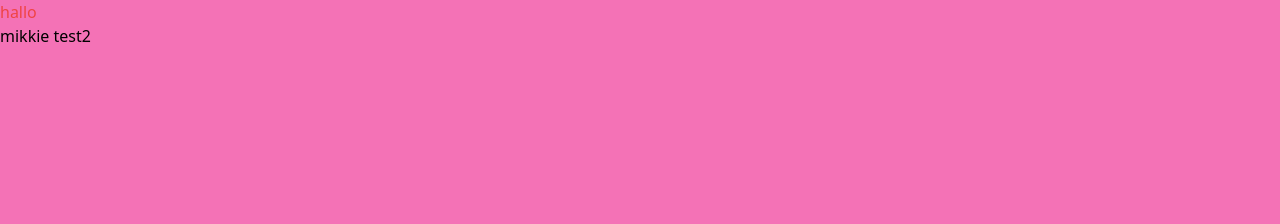
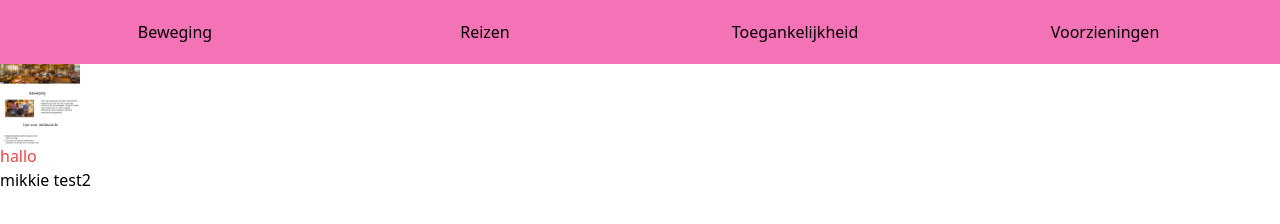
Before and after one commit to xanderkoen/CLE3, a website: page html/beweging.html in a window 1280 px wide. Drawn offline with Linux system fonts and the light colour scheme.

Commit message:
nav begin

```diff
--- a/html/beweging.html
+++ b/html/beweging.html
@@ -9,7 +9,14 @@
     <title>Eten op rolletjes - Beweging</title>
     <link rel="stylesheet" href="../css/output.css">
 </head>
-<body class="bg-pink-400">
+<body class="">
+<nav class="bg-pink-400 p-5 text-center grid grid-cols-4">
+    <a href="">Beweging</a>
+    <a href="">Reizen</a>
+    <a href="">Toegankelijkheid</a>
+    <a href="">Voorzieningen</a>
+</nav>
+<img class="bg-gradient-to-tl h-20 w-20" src="../media/beweging/restaurant_ry.jpg" alt="win">
 <h1 class="text-red-500">hallo</h1>
 mikkie test2
 </body>
```
Also changed, not shown: css/output.css, media/beweging/restaurant_ry.jpg (added).
